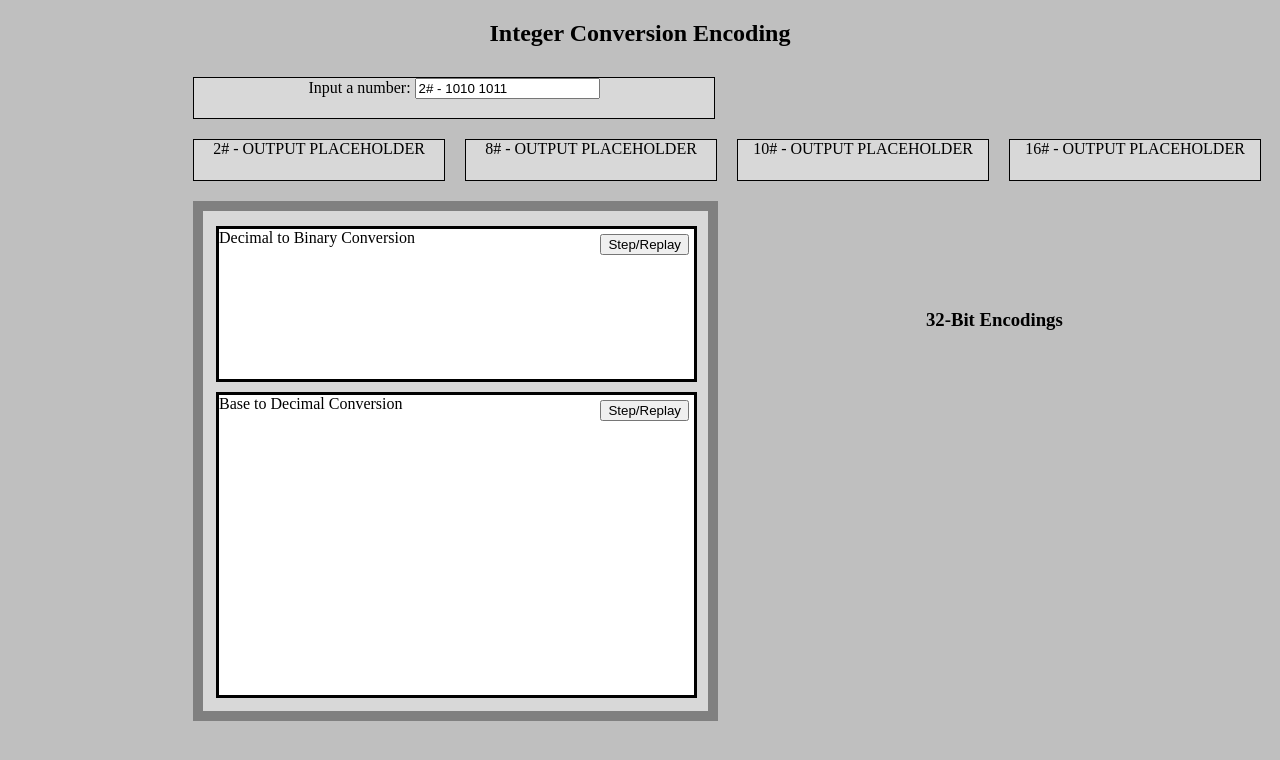
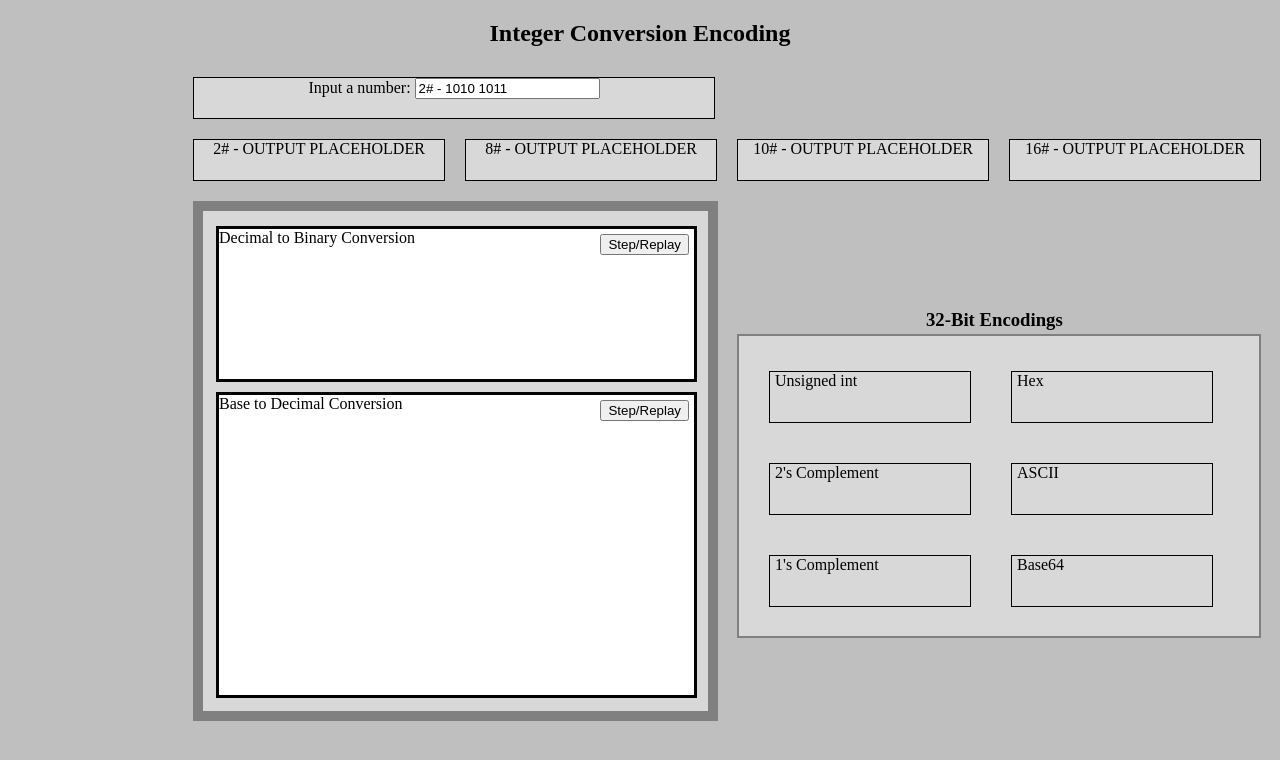
Before and after one commit to smf-steve/integers-conversion-encoding, a plain HTML site: page index.html in a window 1280 px wide. Drawn offline with Linux system fonts and the light colour scheme.

Commit message:
added style to 32-bit encodings boxes

```diff
--- a/style1.css
+++ b/style1.css
@@ -51,8 +51,37 @@ div#bt{
 }
 
 div.rightbox{
+	height: 300px;
+	width:  520px;
+	border: 2px solid grey;
+	background-color: #D8D8D8;
+	margin: 10px;
+	align-items: ;
+	position:  relative;
+	left: 719px;
+	top: 120px;
+}
+
+div.na{
+	hight:  ;
+	position: relative;
+	left: 719px;
+	top: 120px;
+}
+
+div.out2{
+	height: 50px;
+	width:  200px;
+	border: 1px solid black;
+	background-color: #D8D8D8;
+	margin: 20px;
+	float:  left;
+	position:  relative;
+	left: 10px;
+	bottom:  490px;
 
 }
+
 
 .center {
 	position: absolute;
```
